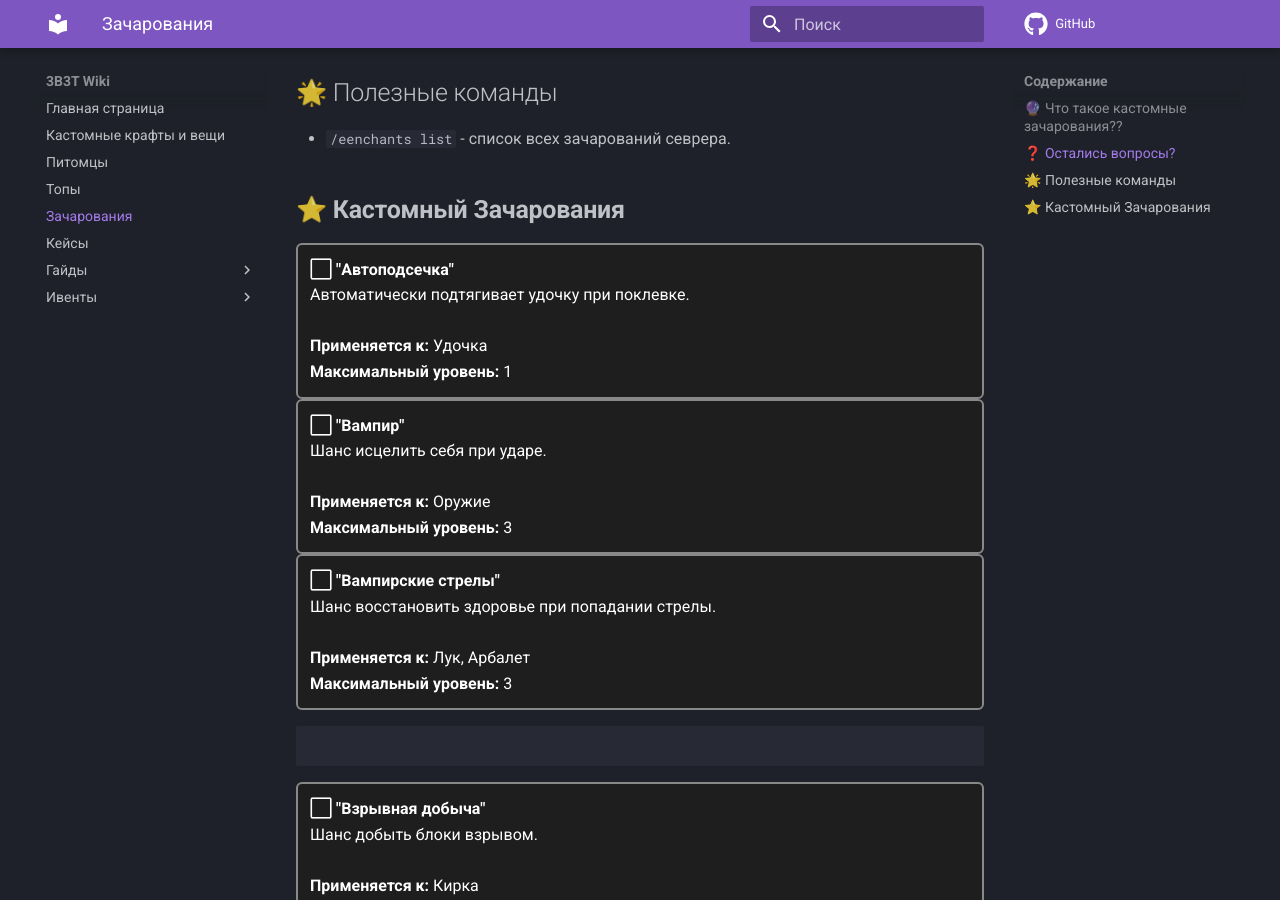
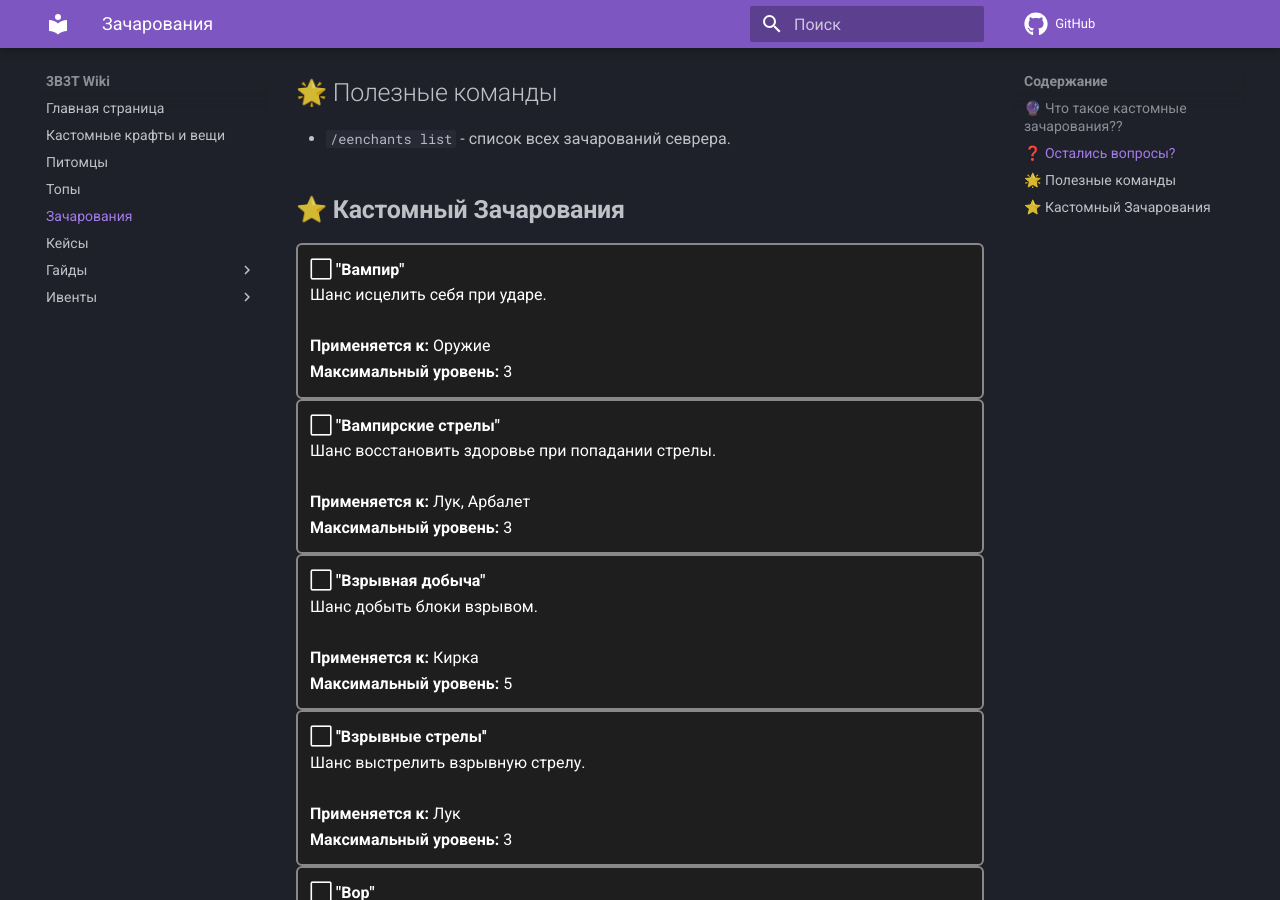
Before and after one commit to 3B3TServer/Docs, an MkDocs documentation site: the page built from docs/enchantments.md, in a window 1280 px wide and 900 px high, scrolled down 533 px. Built offline with MkDocs 1.6.1 and Material for MkDocs 9.7.7, drawn with Linux system fonts in a browser that asks for light colours; comment, search, counter and statistics services are not loaded.

Commit message:
Update enchantments.md

```diff
--- a/docs/enchantments.md
+++ b/docs/enchantments.md
@@ -19,15 +19,7 @@
 
 - `/eenchants list` - список всех зачарований севрера.
 
-
 ## ⭐ **Кастомный Зачарования**
-
-<div style="border:2px solid #888888; border-radius:6px; padding:12px; background:#1e1e1e; color:#ffffff;">
-<strong>⬜ "Автоподсечка"</strong><br>
-Автоматически подтягивает удочку при поклевке.<br><br>
-<strong>Применяется к:</strong> Удочка<br>
-<strong>Максимальный уровень:</strong> 1
-</div>
 
 <div style="border:2px solid #888888; border-radius:6px; padding:12px; background:#1e1e1e; color:#ffffff;">
 <strong>⬜ "Вампир"</strong><br>
```
